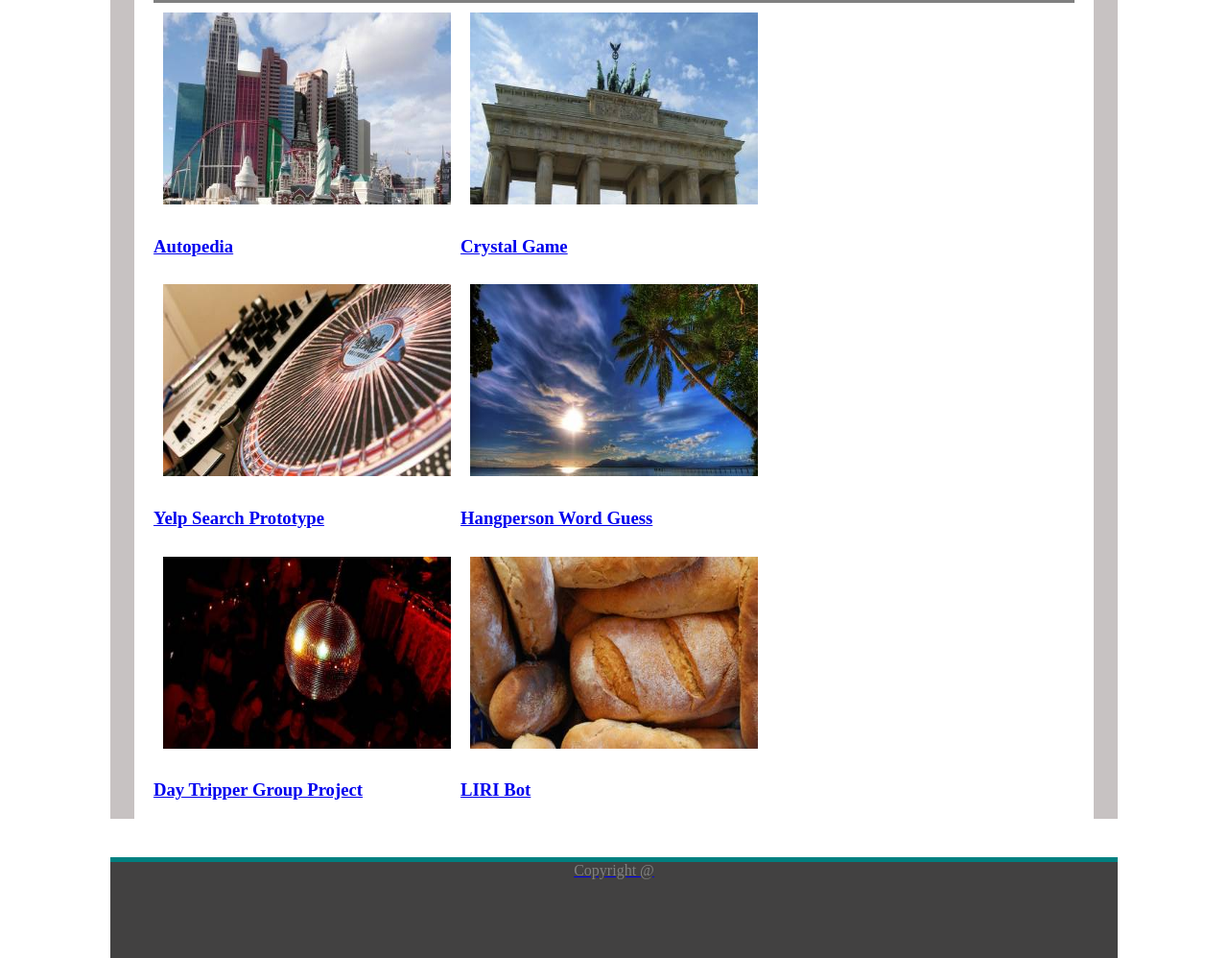
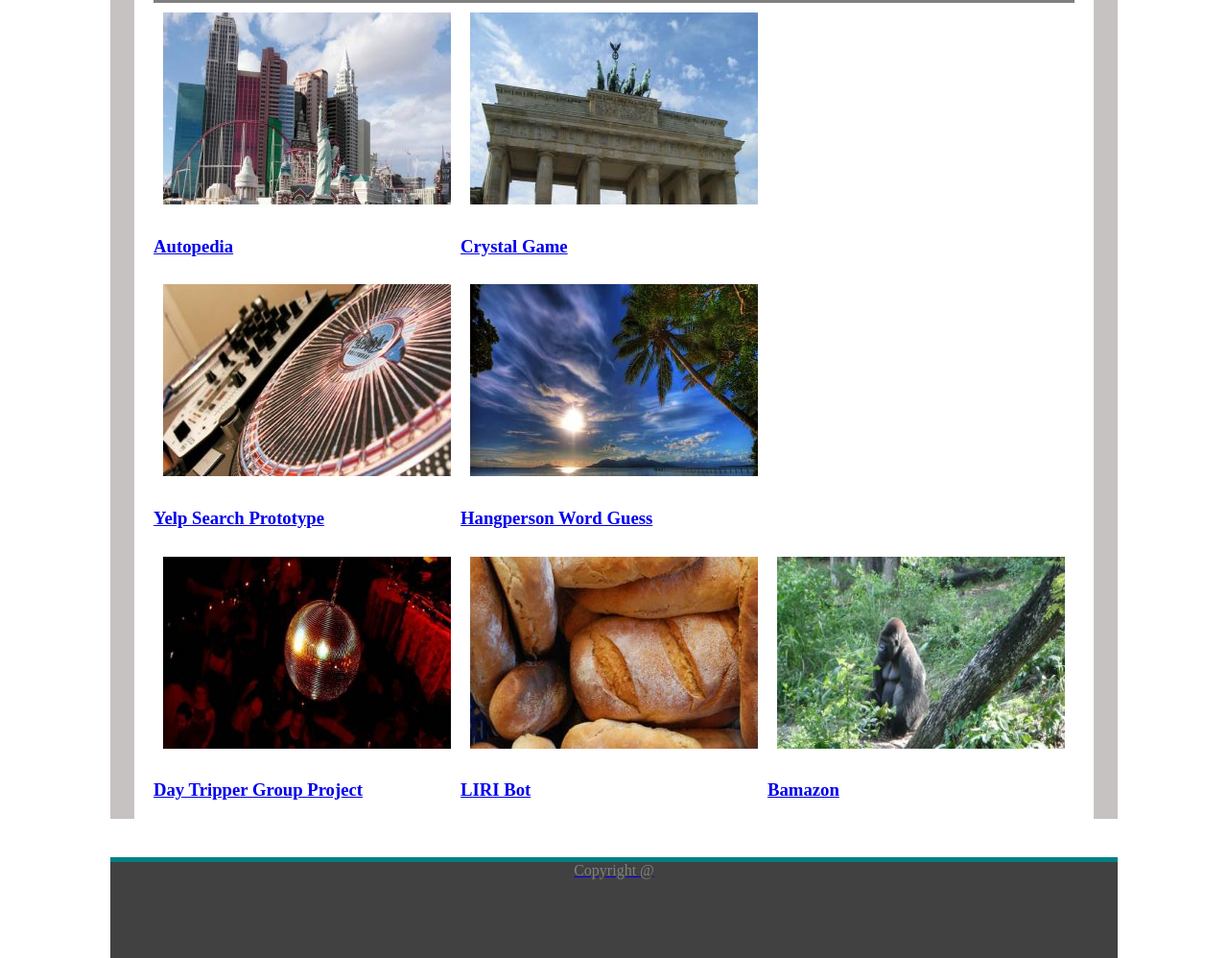
Before and after one commit to bigalr8/Basic-Portfolio, a plain HTML site: page portfolio.html in a window 1280 px wide. Shown: the part 251-1249 px from the top of the page at 96% size. Drawn offline with Linux system fonts and the light colour scheme.

Commit message:
added 'Bamazon' Node and mySQL to portfolio

```diff
--- a/portfolio.html
+++ b/portfolio.html
@@ -62,7 +62,11 @@
                         <img class="image-port image-6" src="images/download_sunset.jpg">
                         <h3>LIRI Bot</h3>
                     </div>
-
+                    <div class="column">
+                        <a href = "https://github.com/bigalr8/bamazon/blob/master/README.md">
+                        <img class="image-port image-7" src="images/download_ny.jpg">
+                        <h3>Bamazon</h3>
+                    </div>
                   </div>
 
 
```
